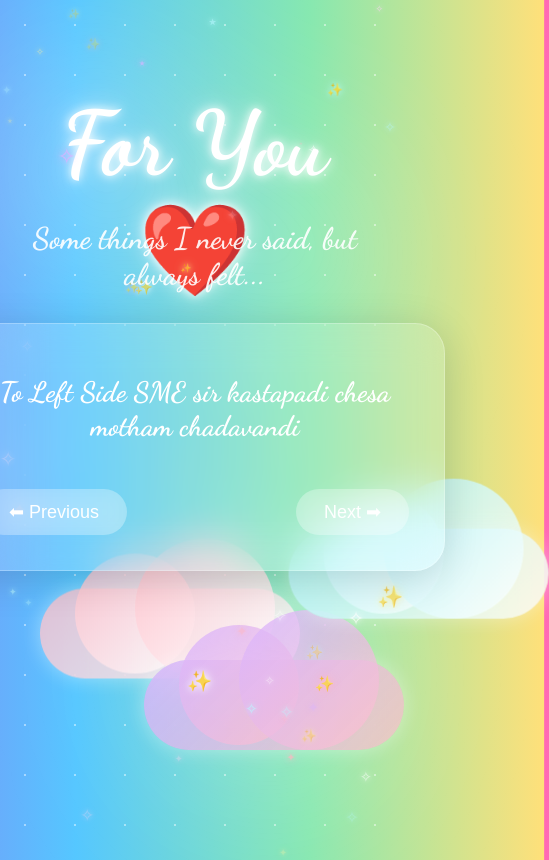
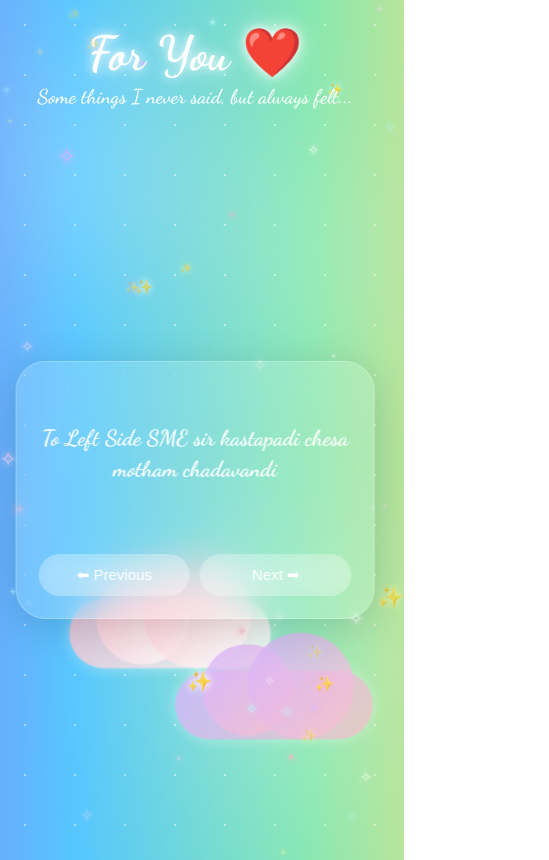
Before and after one commit to suma-nandini/pravinsir, a plain HTML site: page index.html in a window 390 px wide. Shown: the whole page, 549 px wide, since content can reach past the window. Drawn offline with Linux system fonts and the light colour scheme.

Commit message:
index.html

```diff
--- a/index.html
+++ b/index.html
@@ -20,7 +20,7 @@
 
 body
 {
-height:100vh;
+min-height:100vh;
 overflow:hidden;
 position:relative;
 font-family:'Poppins',sans-serif;
@@ -230,6 +230,8 @@
 display:flex;
 align-items:center;
 justify-content:center;
+white-space:pre-line;
+text-align:center;
 }
 
 
@@ -261,6 +263,52 @@
 
 .message{
 transition:opacity .2s;
+}
+
+@media (max-width: 600px){
+
+.title{
+top:25px;
+font-size:48px;
+}
+
+.subtitle{
+top:85px;
+font-size:20px;
+padding:0 15px;
+}
+
+.card{
+width:92%;
+max-width:500px;
+top:58%;
+padding:22px;
+}
+
+.message{
+font-size:22px;
+line-height:1.4;
+min-height:140px;
+}
+
+.buttons{
+gap:10px;
+}
+
+.buttons button{
+flex:1;
+font-size:15px;
+padding:12px;
+}
+
+.cloud{
+transform:scale(.7);
+}
+
+.c3{
+display:none;
+}
+
 }
 
 </style>
```
